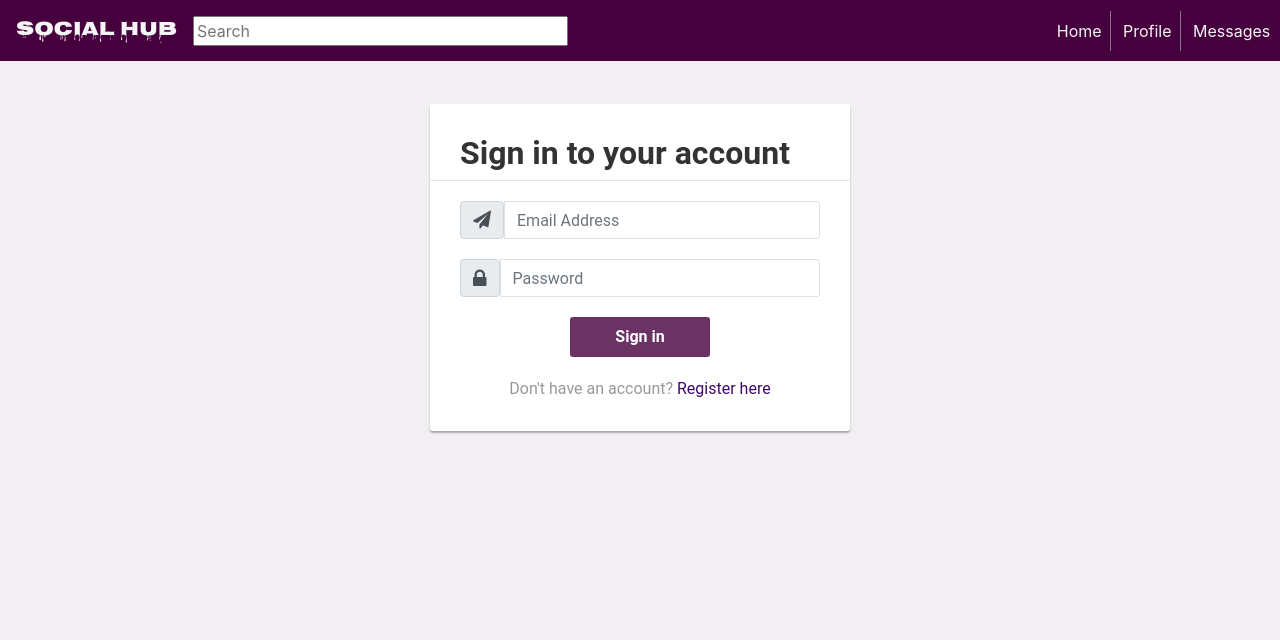
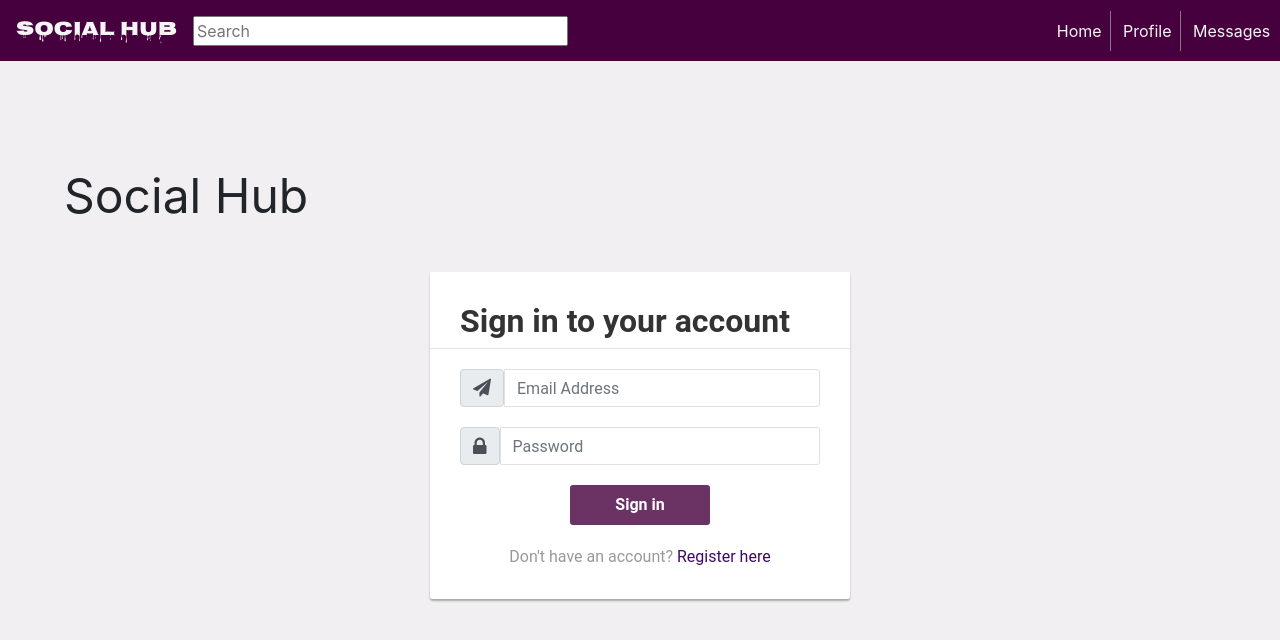
Before and after one commit to vladdimisca/SocialHub-App, an Angular app: page / in a window 1280 px wide. Shown: the top 640 px of the page. Built offline with nearby package versions, Linux system fonts and the light colour scheme.

Commit message:
add about page

```diff
--- /dev/null
+++ b/src/app/authentication/about/about.component.html
@@ -0,0 +1,4 @@
+
+<p>
+    Social Hub
+<p>
--- /dev/null
+++ b/src/app/authentication/about/about.component.scss
@@ -0,0 +1,6 @@
+
+p {
+    margin-left: 5vw;
+    margin-top: 20vh;
+    font-size: 48px;
+}
--- a/src/app/authentication/authentication.module.ts
+++ b/src/app/authentication/authentication.module.ts
@@ -7,6 +7,7 @@ import { AuthenticationRoutingModule } from './auth-routing.module';
 import { LoginComponent } from './login/login.component';
 import { RegisterComponent } from './register/register.component';
 import { NavbarComponent } from '../navbar/navbar.component';
+import { AboutComponent } from './about/about.component';
 
 // services
 import { AuthenticationService } from './authentication.service';
@@ -15,6 +16,7 @@ import { AuthenticationService } from './authentication.service';
   declarations: [
     LoginComponent,
     RegisterComponent,
+    AboutComponent,
     NavbarComponent
   ],
   imports: [
--- a/src/app/authentication/login/login.component.html
+++ b/src/app/authentication/login/login.component.html
@@ -1,4 +1,6 @@
 <app-navbar [navLinks]="true"></app-navbar>
+
+<app-about></app-about>
 
 <div class="login-form">
 	<form>
--- a/src/app/authentication/login/login.component.scss
+++ b/src/app/authentication/login/login.component.scss
@@ -5,7 +5,7 @@
     width: 420px;
     margin-left: auto;
     margin-right: auto;
-    margin-top: 13vh;
+    margin-top: -15vh;
 }
 
 .form-control, .form-control:focus, .input-group-addon {
```
Also changed, not shown: src/app/authentication/about/about.component.ts (added, +8 -0 lines). Lines whose indentation alone changed are shown as unchanged.
